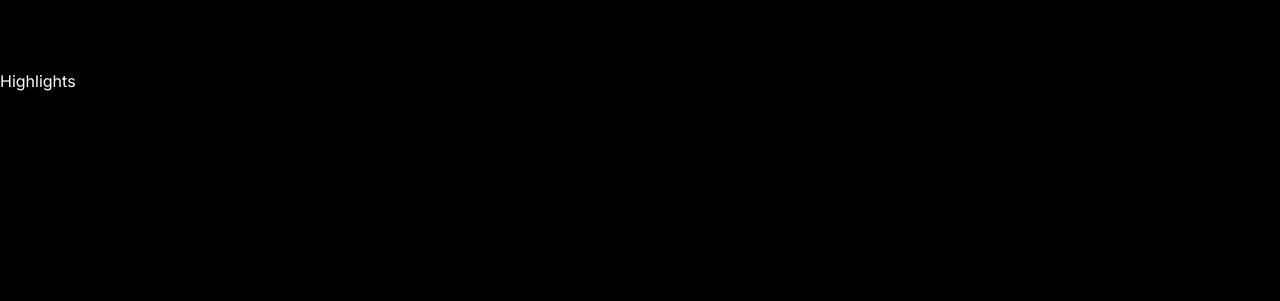
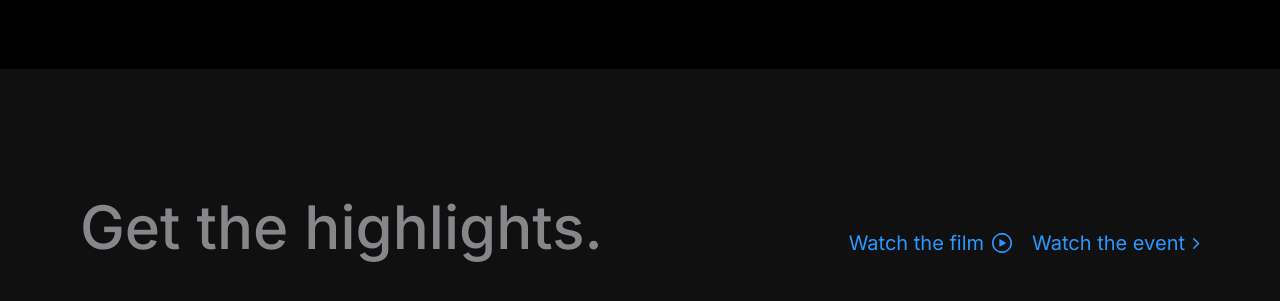
Before and after one commit to rosstungol/apple-website, a Next.js app: page / in a window 1280 px wide. Shown: the part 731-1032 px from the top of the page. Before the commit the page ends 824 px from the top, so only its background shows below. Built offline with nearby package versions, Linux system fonts and the light colour scheme.

Commit message:
Updates Highlights content and styling

```diff
--- a/app/components/Highlights.tsx
+++ b/app/components/Highlights.tsx
@@ -1,5 +1,54 @@
+"use client"
+
+import gsap from "gsap"
+import { useGSAP } from "@gsap/react"
+
 export const Highlights = () => {
-  return <div>Highlights</div>
+  useGSAP(() => {
+    gsap.to("#title", {
+      opacity: 1,
+      y: 0
+    })
+    gsap.to(".link", {
+      opacity: 1,
+      y: 0,
+      duration: 1,
+      stagger: 0.25
+    })
+  }, [])
+
+  return (
+    <section
+      id='highlights'
+      className='w-screen overflow-hidden h-full common-padding bg-zinc'
+    >
+      <div className='screen-max-width'>
+        <div className='mb-12 w-full md:flex items-end justify-between'>
+          <h1 id='title' className='section-heading'>
+            Get the highlights.
+          </h1>
+          <div className='flex flex-wrap items-end gap-5'>
+            <p className='link'>
+              Watch the film
+              <img
+                src='/assets/images/watch.svg'
+                alt='watch'
+                className='ml-2'
+              />
+            </p>
+            <p className='link'>
+              Watch the event
+              <img
+                src='/assets/images/right.svg'
+                alt='right'
+                className='ml-2'
+              />
+            </p>
+          </div>
+        </div>
+      </div>
+    </section>
+  )
 }
 
 export default Highlights
```
